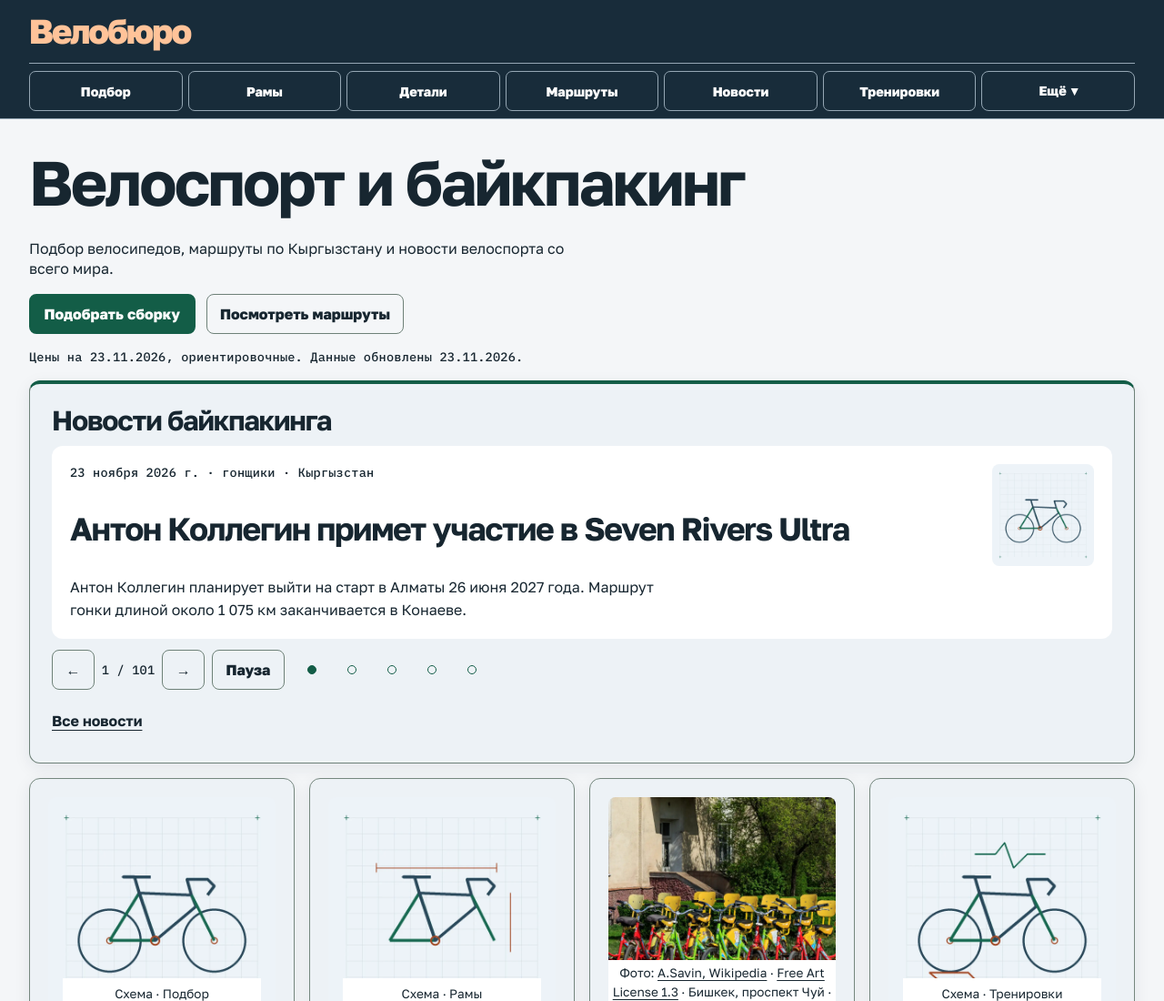
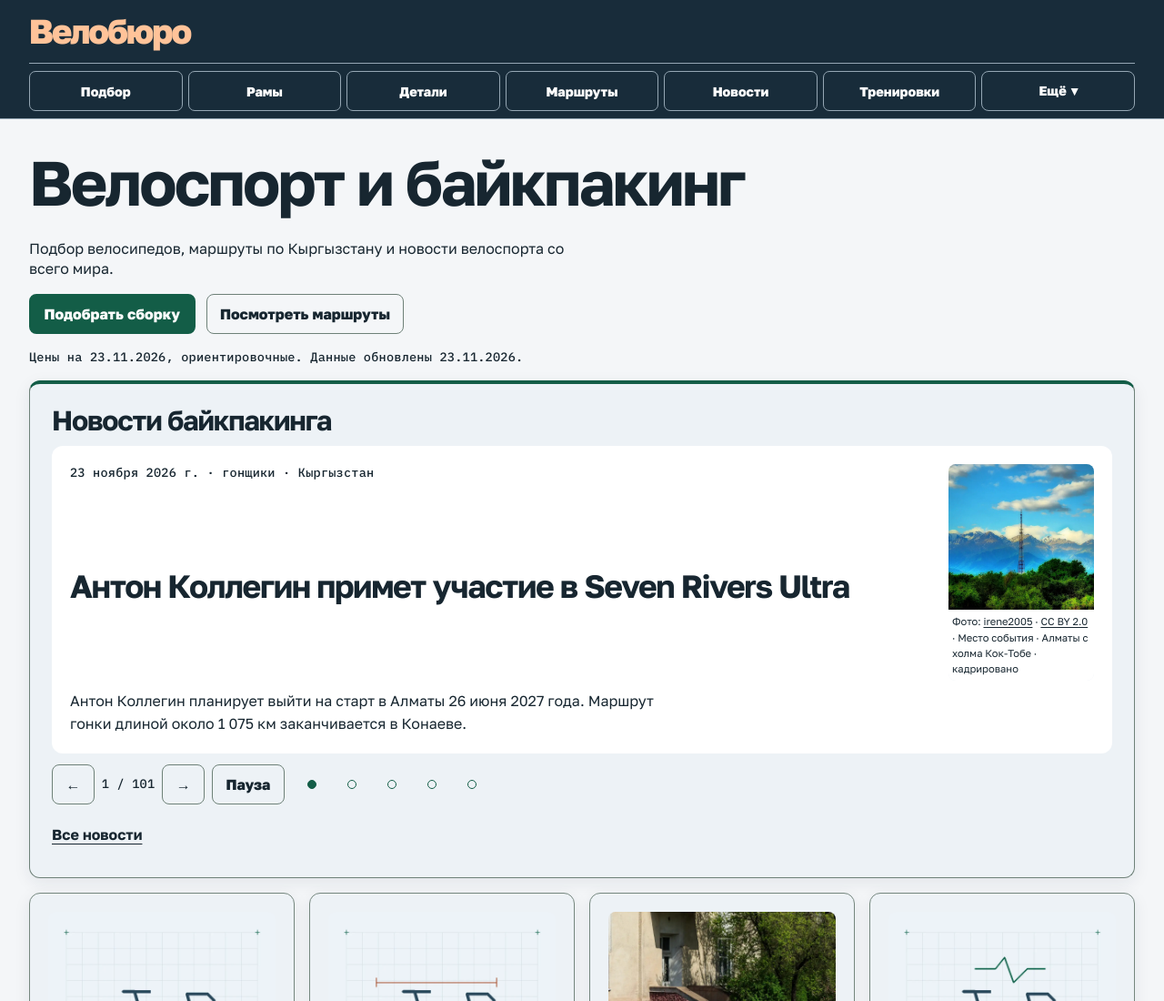
Before and after one commit to danilddtyan-lab/new-project, a plain HTML site: page index.html in a window 1280 px wide. Shown: the top 1100 px of the page at 91% size. Drawn offline with Linux system fonts and the light colour scheme.

Commit message:
Prefer licensed photographs in catalog and news cards

```diff
--- a/app.js
+++ b/app.js
@@ -202,7 +202,7 @@ get('compare-open').addEventListener('click',() => {
 render();
 
 productMedia.then(records => {
-  approvedFramePhotos = new Set(Object.keys(records).filter(id => records[id].some(photo => photo.verified)));
+  approvedFramePhotos = new Set(Object.keys(records).filter(id => byId.has(id) && records[id].some(photo => photo.verified)));
   const filter = get('photos-only');
   filter.disabled = !approvedFramePhotos.size;
   if (filter.disabled) filter.checked = false;
--- a/data/product-media.json
+++ b/data/product-media.json
@@ -682,5 +682,125 @@
       "alt": "Прокатные велосипеды на проспекте Чуй в Бишкеке",
       "verified": true
     }
+  ],
+  "news:grand-prix-issyk-kul-2026": [
+    {
+      "image_url": "./data/images/editorial/balykchy-issyk-kul-context.webp",
+      "source": "Nikolai Bulykin",
+      "source_url": "https://commons.wikimedia.org/wiki/File:%D0%91%D0%B0%D0%BB%D1%8B%D0%BA%D1%87%D1%8B%2C_%D0%98%D1%81%D1%81%D1%8B%D0%BA-%D0%9A%D1%83%D0%BB%D1%8C_%D1%81%D0%B2%D0%B5%D1%80%D1%85%D1%83.jpg",
+      "license": "CC BY-SA 4.0",
+      "license_url": "https://creativecommons.org/licenses/by-sa/4.0/",
+      "credit_note": "Место события · Балыкчы и озеро Иссык-Куль с высоты · кадрировано",
+      "alt": "Балыкчы и озеро Иссык-Куль с высоты",
+      "verified": true
+    }
+  ],
+  "Schwalbe/Marathon Plus": [
+    {
+      "image_url": "./data/images/editorial/schwalbe-marathon-plus-tread.webp",
+      "source": "LoKiLeCh",
+      "source_url": "https://commons.wikimedia.org/wiki/File:Schwalbe_Marathon_plus_%281%29.jpg",
+      "license": "CC BY-SA 3.0",
+      "license_url": "https://creativecommons.org/licenses/by-sa/3.0/",
+      "credit_note": "Протектор Schwalbe Marathon Plus · кадрировано",
+      "alt": "Протектор Schwalbe Marathon Plus",
+      "verified": true
+    }
+  ],
+  "news:across-andes-2026": [
+    {
+      "image_url": "./data/images/editorial/pucon-villarrica-context.webp",
+      "source": "AndyiH",
+      "source_url": "https://commons.wikimedia.org/wiki/File:Pucon_Villarrica.JPG",
+      "license": "CC BY-SA 3.0",
+      "license_url": "https://creativecommons.org/licenses/by-sa/3.0/",
+      "credit_note": "Место события · Вулкан Вильяррика из Пукóна · кадрировано",
+      "alt": "Вулкан Вильяррика из Пукóна",
+      "verified": true
+    }
+  ],
+  "news:kollegin-seven-rivers": [
+    {
+      "image_url": "./data/images/editorial/almaty-kok-tobe-context.webp",
+      "source": "irene2005",
+      "source_url": "https://commons.wikimedia.org/wiki/File:Almaty_Kok_Tobe.jpg",
+      "license": "CC BY 2.0",
+      "license_url": "https://creativecommons.org/licenses/by/2.0/",
+      "credit_note": "Место события · Алматы с холма Кок-Тобе · кадрировано",
+      "alt": "Алматы с холма Кок-Тобе",
+      "verified": true
+    }
+  ],
+  "news:srmr-2026-start": [
+    {
+      "image_url": "./data/images/editorial/issyk-kul-road-context.webp",
+      "source": "Mzximvs VdB from Brussels, belgium",
+      "source_url": "https://commons.wikimedia.org/wiki/File:Silk_Road_to_Issyk-Kul_%2814939388970%29.jpg",
+      "license": "CC BY-SA 2.0",
+      "license_url": "https://creativecommons.org/licenses/by-sa/2.0/",
+      "credit_note": "Окрестности Иссык-Куля · кадрировано",
+      "alt": "Дорога к Иссык-Кулю",
+      "verified": true
+    }
+  ],
+  "Ortlieb/Back-Roller": [
+    {
+      "image_url": "./data/images/editorial/ortlieb-back-roller-rear.webp",
+      "source": "Sipalius",
+      "source_url": "https://commons.wikimedia.org/wiki/File:Ortlieb_Backroller_Fahrradtasche_mit_Tragehalterung_fur_den_Rucken.jpg",
+      "license": "CC BY-SA 4.0",
+      "license_url": "https://creativecommons.org/licenses/by-sa/4.0/",
+      "credit_note": "Сумка Ortlieb Back-Roller с креплением для переноски · кадрировано",
+      "alt": "Сумка Ortlieb Back-Roller с креплением для переноски",
+      "verified": true
+    }
+  ],
+  "news:bike-camp-2026": [
+    {
+      "image_url": "./data/images/editorial/chattanooga-walnut-bridge-context.webp",
+      "source": "Snickersnack30",
+      "source_url": "https://commons.wikimedia.org/wiki/File:Walnut_Street_Bridge%2C_Chattanooga%2C_Tennessee.JPG",
+      "license": "CC BY-SA 3.0",
+      "license_url": "https://creativecommons.org/licenses/by-sa/3.0/",
+      "credit_note": "Место события · Мост через Теннесси в Чаттануге · кадрировано",
+      "alt": "Мост через Теннесси в Чаттануге",
+      "verified": true
+    }
+  ],
+  "news:alex-schultz-wins-2026-arizona-trail-race": [
+    {
+      "image_url": "./data/images/editorial/arizona-trail-context.webp",
+      "source": "Sonoradocent",
+      "source_url": "https://commons.wikimedia.org/wiki/File:ArizonaTrail-01.jpg",
+      "license": "CC BY-SA 4.0",
+      "license_url": "https://creativecommons.org/licenses/by-sa/4.0/",
+      "credit_note": "Место события · Тропа Arizona Trail · кадрировано",
+      "alt": "Тропа Arizona Trail",
+      "verified": true
+    }
+  ],
+  "Surly/Disc Trucker": [
+    {
+      "image_url": "./data/images/editorial/surly-disc-trucker-complete-side.webp",
+      "source": "Paul Parker",
+      "source_url": "https://commons.wikimedia.org/wiki/File:Surly_Disc_Trucker_in_Cromac_Street_Belfast_-_geograph.org.uk_-_7722920.jpg",
+      "license": "CC BY-SA 2.0",
+      "license_url": "https://creativecommons.org/licenses/by-sa/2.0/",
+      "credit_note": "Велосипед Surly Disc Trucker в сборе · кадрировано",
+      "alt": "Велосипед Surly Disc Trucker в сборе",
+      "verified": true
+    }
+  ],
+  "Surly/Straggler": [
+    {
+      "image_url": "./data/images/editorial/surly-straggler-complete-side.webp",
+      "source": "Savszymura",
+      "source_url": "https://commons.wikimedia.org/wiki/File:Purple_bicycle_leaning_against_a_stone_wall.jpg",
+      "license": "CC BY-SA 4.0",
+      "license_url": "https://creativecommons.org/licenses/by-sa/4.0/",
+      "credit_note": "Велосипед Surly Straggler в сборе · кадрировано",
+      "alt": "Фиолетовый велосипед Surly Straggler в сборе",
+      "verified": true
+    }
   ]
 }
--- a/index.html
+++ b/index.html
@@ -13,8 +13,8 @@
 <script defer src="./routes.js?v=14"></script>
 <script defer src="./product-media.js?v=3"></script>
 <script defer src="./home-data.js"></script>
-<script defer src="./news-feed.js?v=6"></script>
-<link rel="stylesheet" href="./news-feed.css?v=5">
+<script defer src="./news-feed.js?v=7"></script>
+<link rel="stylesheet" href="./news-feed.css?v=6">
 </head>
 <body data-page="home">
 <a class="skip" href="#main-content">Перейти к содержимому</a>
--- a/news-feed.css
+++ b/news-feed.css
@@ -103,3 +103,17 @@
 .headline-card > .meta, .headline-card > h3 { grid-column: 1; }
 .headline-card > .headline-summary { grid-column: 1 / -1; }
 .feed-card { grid-template-rows: auto auto auto 1fr; }
+
+.feed-card .news-illustration { aspect-ratio: 1; }
+.headline-card .news-illustration { align-self: start; }
+.headline-card:has(.news-illustration:not(.photo-unavailable)) .news-illustration {
+  grid-row: 1 / span 2;
+  width: clamp(4.6rem, 17vw, 10rem);
+  aspect-ratio: auto;
+}
+.headline-card .news-illustration figcaption { font-size: .7rem; }
+.headline-card .news-illustration:not(.photo-unavailable) figcaption {
+  position: static;
+  text-align: start;
+}
+.headline-card .news-illustration img { aspect-ratio: 1; height: auto; }
--- a/news-feed.js
+++ b/news-feed.js
@@ -41,14 +41,13 @@ function createNewsCard(item,headline = false) {
   const summary = document.createElement('p');
   if (headline) summary.className = 'headline-summary';
   summary.textContent = item.summary;
-  const illustration = document.createElement('div');
-  illustration.className = 'news-illustration';
+  const illustration = photoPlaceholder('news:'+item.id,item.category);
+  illustration.classList.add('news-illustration');
   illustration.dataset.illustration = {
     'гонки':'route','гонщики':'bike','снаряжение':'bag','маршруты':'route',
     'события':'bike','новинки':'bike','запчасти':'drivetrain'
   }[item.category] || 'bike';
   if (item.id === 'lev-broken-brakes-hype-67') illustration.dataset.illustration = 'wheel';
-  illustration.setAttribute('aria-hidden','true');
   card.append(illustration,meta,title,summary);
   if (!item.verified) {
     const badge = document.createElement('span');
```
Also changed, not shown: catalog.html (+1 -1 lines), monolith.html (+1 -1 lines), news.html (+3 -2 lines), data/images/editorial/almaty-kok-tobe-context.webp (added), data/images/editorial/arizona-trail-context.webp (added), data/images/editorial/balykchy-issyk-kul-context.webp (added), data/images/editorial/chattanooga-walnut-bridge-context.webp (added), data/images/editorial/issyk-kul-road-context.webp (added), data/images/editorial/ortlieb-back-roller-rear.webp (added), data/images/editorial/pucon-villarrica-context.webp (added), data/images/editorial/schwalbe-marathon-plus-tread.webp (added), data/images/editorial/surly-disc-trucker-complete-side.webp (added), data/images/editorial/surly-straggler-complete-side.webp (added).
